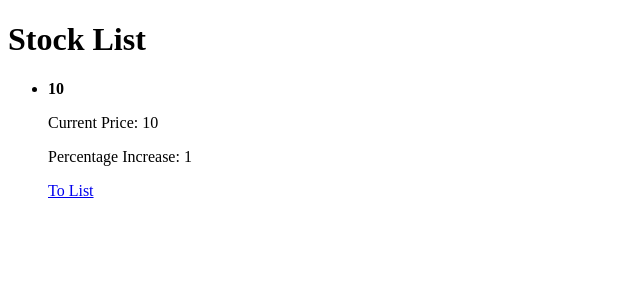
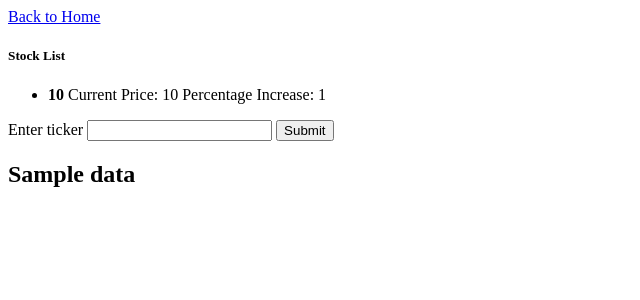
Before and after one commit to wesleyweitianqi/stocksite, a Django app: template templates/stocks/list.html in a window 1280 px wide. Shown: the top 300 px of the page, without its empty margins (0-640 px from the left). Run offline with Django 4.2, Linux system fonts and the light colour scheme; the template is opened without the code that fills it: most values are stand-ins (such as "Sample title", 1, 10 or a date in 2020).

Commit message:
add form request

```diff
--- a/stockSite/settings.py
+++ b/stockSite/settings.py
@@ -26,7 +26,7 @@ SECRET_KEY = 'django-insecure-lgrmi&i45n3^f!)gz2mj9b2vcw6&m*q^1o)4*e4))qz%gk(ik!
 # SECURITY WARNING: don't run with debug turned on in production!
 DEBUG = True
 
-ALLOWED_HOSTS = []
+ALLOWED_HOSTS = [   'localhost',    '127.0.0.1',    '192.168.2.17', "192.168.2.17"]
 
 
 # Application definition
--- a/stocks/urls.py
+++ b/stocks/urls.py
@@ -3,6 +3,7 @@ from django.urls import path
 from . import views
 
 urlpatterns = [
-    path("", views.index, name="home"),
+    path("", views.index, name="index"),
     path("list/", views.list, name="list" ),
+    path("submit-form/", views.submit_form, name ="submit_form"),
 ]
--- a/templates/stocks/index.html
+++ b/templates/stocks/index.html
@@ -8,6 +8,6 @@
   </head>
   <body>
     <h5>Welcome to Wesley's portfolio</h5>
-
+    <a href="/stocks/list">To List</a>
   </body>
 </html>
--- a/templates/stocks/list.html
+++ b/templates/stocks/list.html
@@ -7,16 +7,30 @@
     <title>Document</title>
   </head>
   <body>
-    <h1>Stock List</h1>
+    <a href="/stocks">Back to Home</a>
+    <h5>Stock List</h5>
     <ul>
       {% for stockSymbol, stockInfo in stockData.items %}
       <li>
         <strong>{{ stockSymbol }}</strong>
-        <p>Current Price: {{ stockInfo.currentPrice }}</p>
-        <p>Percentage Increase: {{ stockInfo.percentageIncrease }}</p>
-        <a href="/list" >To List</a>
+        <span>Current Price: {{ stockInfo.currentPrice }}</span>
+        <span>Percentage Increase: {{ stockInfo.percentageIncrease }}</span>
       </li>
       {% endfor %}
     </ul>
+    <form action="{% url 'submit_form' %}" method="POST">
+      {% csrf_token %}
+      <!-- Form inputs here -->
+      <label>Enter ticker</label>
+      <input type="text" name="ticker" />
+
+      <button type="submit">Submit</button>
+    </form>
+
+    <div id="response-container">
+      {% if data %}
+      <h2>{{ data }}</h2>
+      {% endif %}
+    </div>
   </body>
 </html>
```
Also changed, not shown: stocks/views.py (+14 -1 lines).
